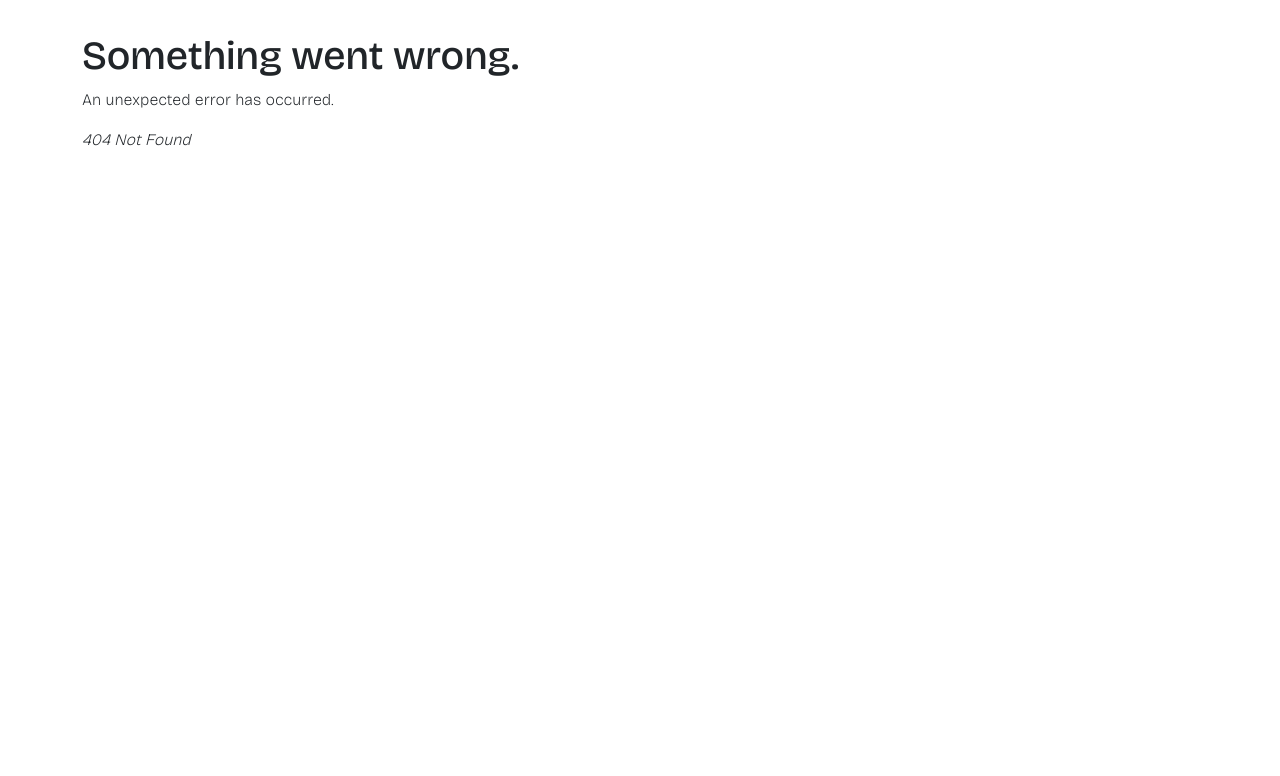
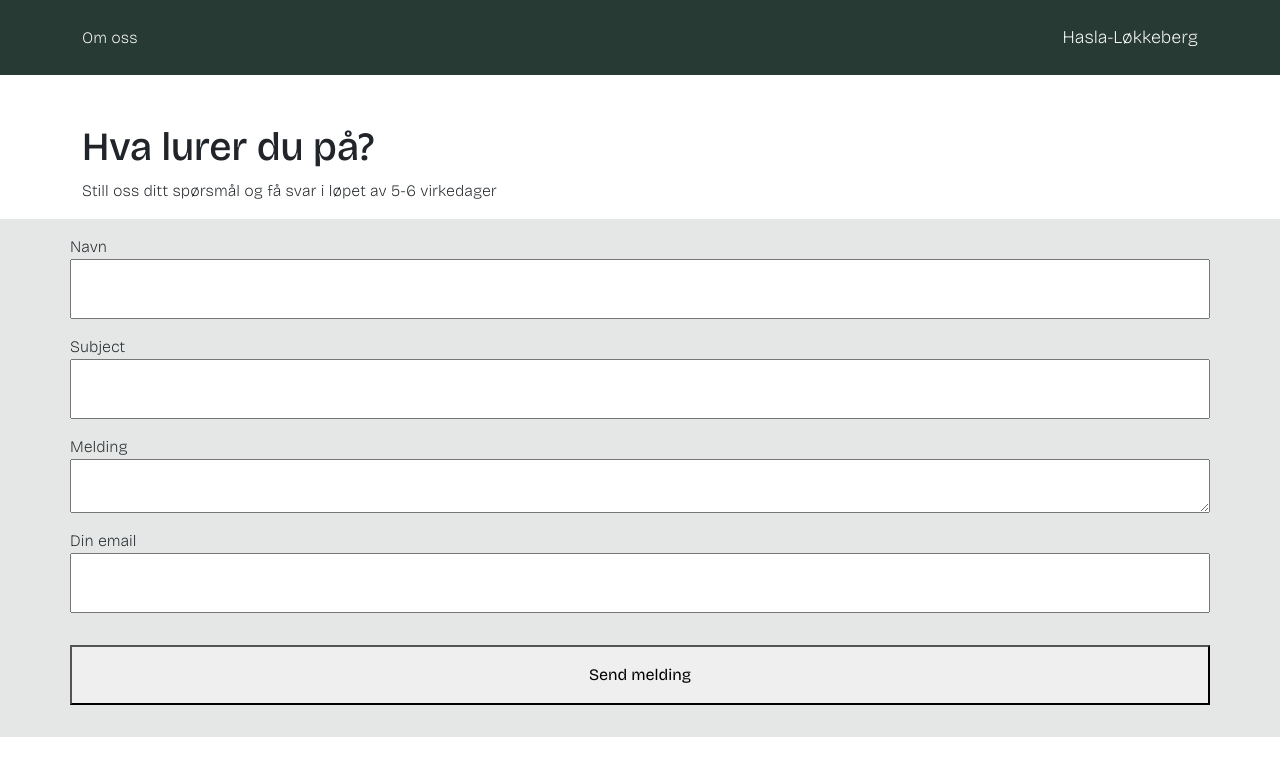
Before and after one commit to hhummus/haslalokkeberg-website, a React (Create React App) app: page /kontakt-oss in a window 1280 px wide. Before the commit this address had no page. Shown: the top 776 px of the page. Built offline with nearby package versions, Linux system fonts and the light colour scheme.

Commit message:
succesfully connected contact-form to email using emailjs

```diff
--- a/package.json
+++ b/package.json
@@ -8,6 +8,7 @@
     "@testing-library/user-event": "^13.5.0",
     "@uidotdev/usehooks": "^2.1.1",
     "bootstrap": "^5.3.1",
+    "emailjs-com": "^3.2.0",
     "react": "^18.2.0",
     "react-dom": "^18.2.0",
     "react-router-dom": "^6.15.0",
--- /dev/null
+++ b/src/css/contact.css
@@ -0,0 +1,20 @@
+.contact-intro {
+    margin-top: 3rem;
+}
+.contact-form {
+    padding: 1rem;
+    background-color: #273a331f;
+}
+.form-spacing {
+    margin-bottom: 1rem;
+}
+.form-email {
+    margin-bottom: 2rem;
+}
+.form-spacing label {
+    padding: 0;
+}
+.form-spacing input,
+.form-spacing button {
+    padding: 1rem 0;
+}
--- a/src/index.js
+++ b/src/index.js
@@ -6,6 +6,7 @@ import AboutPage from "./pages/AboutPage";
 import reportWebVitals from "./reportWebVitals";
 import { createBrowserRouter, RouterProvider } from "react-router-dom";
 import ErrorPage from "./components/global/ErrorPage";
+import ContactUs from "./pages/contactUs/ContactUs";
 
 const router = createBrowserRouter([
   {
@@ -17,7 +18,13 @@ const router = createBrowserRouter([
   {
     path: "om-oss",
     element: <AboutPage />,
+    errorElement: <ErrorPage />,
     // bruk når man trykker på om oss
+  },
+  {
+    path: "kontakt-oss",
+    element: <ContactUs />,
+    errorElement: <ErrorPage />,
   },
 ]);
 
--- a/src/pages/AboutPage.js
+++ b/src/pages/AboutPage.js
@@ -4,7 +4,7 @@ import "../css/aboutPage.css";
 import AboutUs from "./about/AboutUs";
 import ArticleFour from "./about/ArticleFour";
 import ArticleTwo from "./about/ArticleTwo";
-import SectionTwoImages from "./about/SectionTwoImages";
+
 function AboutPage() {
   return (
     <div>
@@ -12,7 +12,6 @@ function AboutPage() {
       <div className="aboutPage">
         <AboutUs />
         <ArticleTwo />
-        <SectionTwoImages />
         <ArticleFour />
         <Footer />
       </div>
--- a/src/pages/about/SectionTwoImages.js
+++ /dev/null
@@ -1,27 +0,0 @@
-import { socialMediaPhotos } from "./socialImages";
-
-function SectionTwoImages() {
-  // new var with last 9 images
-  const SecondNinePhotos = socialMediaPhotos.filter((_, index) => index > 9);
-
-  // displaying each of the 9 last images
-  const socialPhotosTwo = SecondNinePhotos.map((image) => {
-    return (
-      <div className="col">
-        <img src={image} alt="social media photos"></img>
-      </div>
-    );
-  });
-
-  return (
-    <div className="sectionTwoImages">
-      <div className="container">
-        <div className="photographsDaily">
-          <div className="row">{socialPhotosTwo}</div>
-        </div>
-      </div>
-    </div>
-  );
-}
-
-export default SectionTwoImages;
--- /dev/null
+++ b/src/pages/contactUs/ContactForm.js
@@ -0,0 +1,60 @@
+import { useRef } from "react";
+import emailjs from "emailjs-com";
+
+function ContactForm() {
+  const form = useRef();
+
+  function sendEmail(e) {
+    e.preventDefault();
+
+    emailjs
+      .sendForm(
+        "service_da8dq9b",
+        "template_jcw0eca",
+        form.current,
+        "ZRcK89DVwt93bESi5"
+      )
+      .then(
+        (result) => {
+          console.log(result.text);
+        },
+        (error) => {
+          console.log(error.text);
+        }
+      );
+    e.target.reset();
+  }
+
+  return (
+    <form ref={form} className="contact-form" onSubmit={sendEmail}>
+      <div className="container">
+        <div className="row form-name form-spacing">
+          <label htmlFor="name">Navn</label>
+          <input type="text" name="name" id="name"></input>
+        </div>
+
+        <div className="row form-subject-text form-spacing">
+          <label htmlFor="subject">Subject</label>
+          <input type="text" name="subject" id="subject"></input>
+        </div>
+
+        <div className="row form-message form-spacing">
+          <label htmlFor="message">Melding</label>
+          <textarea type="text" name="message"></textarea>
+        </div>
+
+        <div className="row form-email form-spacing">
+          <label htmlFor="email">Din email</label>
+          <input type="email" name="email"></input>
+        </div>
+
+        <div className="row form-submit form-spacing">
+          <div className="col"></div>
+          <button type="submit">Send melding</button>
+        </div>
+      </div>
+    </form>
+  );
+}
+
+export default ContactForm;
--- /dev/null
+++ b/src/pages/contactUs/ContactUs.js
@@ -0,0 +1,19 @@
+import Navbar from "../../components/global/Navbar";
+import ContactForm from "./ContactForm";
+import "../../css/contact.css";
+
+function ContactUs() {
+  return (
+    <>
+      <Navbar />
+      <div className="container contact-intro">
+        <h1>Hva lurer du på?</h1>
+        <p>Still oss ditt spørsmål og få svar i løpet av 5-6 virkedager</p>
+      </div>
+
+      <ContactForm />
+    </>
+  );
+}
+
+export default ContactUs;
```
Also changed, not shown: 1 other file (tests, documents, lock files or other folders).
